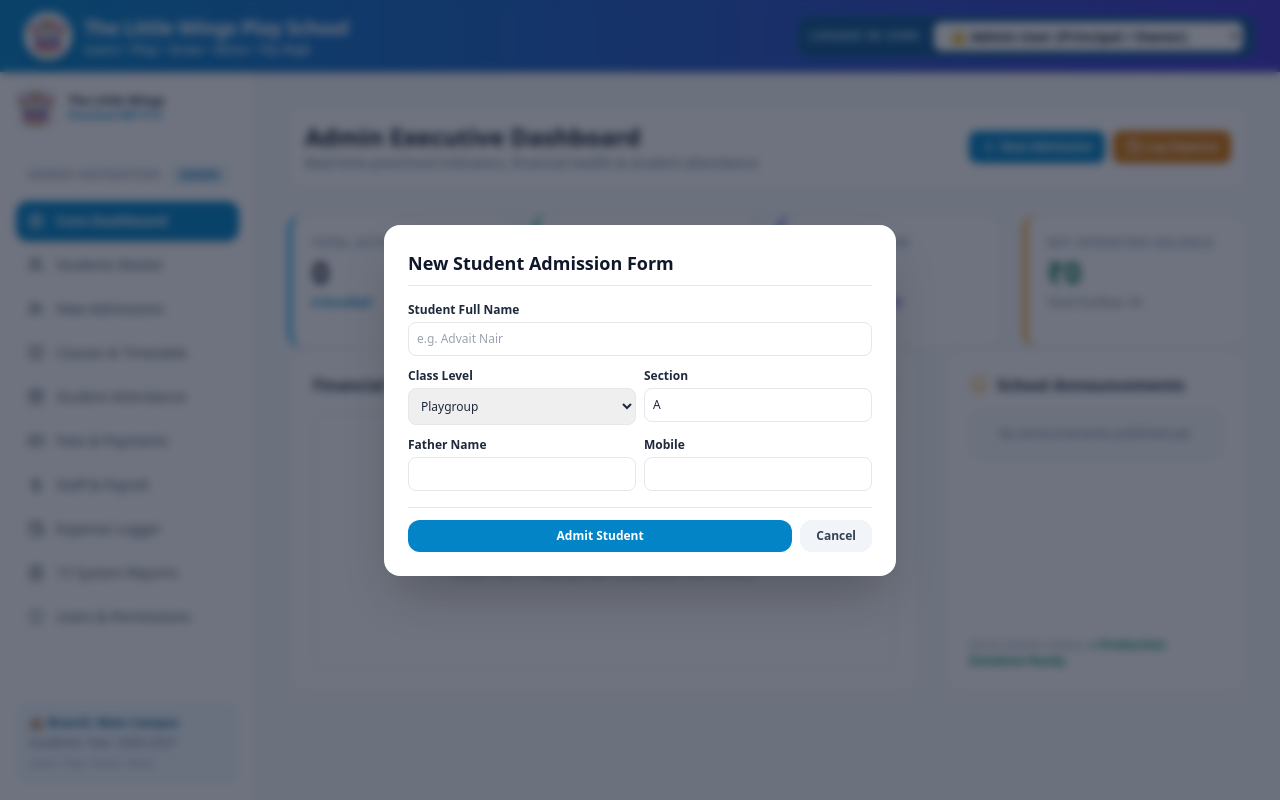
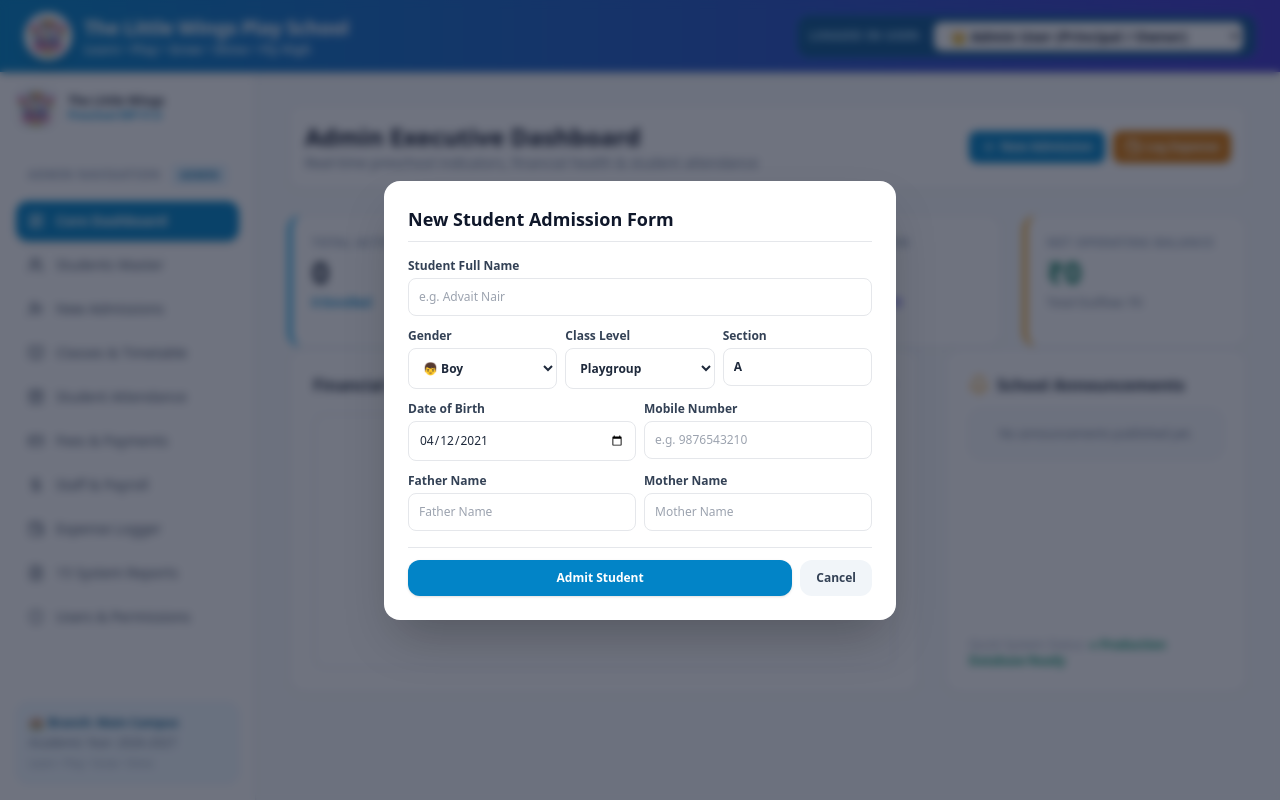
Before and after one commit to TheLittleWingsPlayschool/the_little_wings_dashboard, a website: page index.html in a window 1280 px wide. Both pictures are taken after a click on the button "New Admission". Drawn offline with nearby package versions, Linux system fonts and the light colour scheme.

Commit message:
Added Gender field (Boy/Girl) to New Student Admission modal

```diff
--- a/index.html
+++ b/index.html
@@ -364,10 +364,10 @@
                 <tr>
                   <th class="p-4">Student ID</th>
                   <th class="p-4">Student Name</th>
+                  <th class="p-4">Gender</th>
                   <th class="p-4">Class & Sec</th>
                   <th class="p-4">Parent Details</th>
                   <th class="p-4">Emergency Contact</th>
-                  <th class="p-4">Medical / Pickup Notes</th>
                   <th class="p-4">Status</th>
                 </tr>
               </thead>
@@ -375,11 +375,11 @@
                 ${STUDENTS.length > 0 ? STUDENTS.map(s => `
                   <tr class="hover:bg-slate-50">
                     <td class="p-4 font-mono font-bold text-sky-600">${s.student_id}</td>
-                    <td class="p-4"><p class="font-bold text-slate-900">${s.name}</p><p class="text-xs text-slate-400">DOB: ${s.dob} (${s.gender})</p></td>
+                    <td class="p-4"><p class="font-bold text-slate-900">${s.name}</p><p class="text-xs text-slate-400">DOB: ${s.dob}</p></td>
+                    <td class="p-4"><span class="px-2 py-0.5 rounded text-xs font-bold ${s.gender === 'Boy' ? 'bg-sky-100 text-sky-700' : 'bg-pink-100 text-pink-700'}">${s.gender}</span></td>
                     <td class="p-4 font-semibold text-slate-700">${s.class} - ${s.section}</td>
                     <td class="p-4"><p class="text-xs font-semibold text-slate-800">F: ${s.father}</p><p class="text-xs text-slate-500">M: ${s.mother} (${s.mobile})</p></td>
                     <td class="p-4 font-mono text-xs text-red-600 font-bold">${s.emergency}</td>
-                    <td class="p-4 text-xs text-slate-500"><p><span class="font-bold text-amber-700">Health:</span> ${s.medical}</p><p><span class="font-bold text-sky-700">Pickup:</span> ${s.pickup}</p></td>
                     <td class="p-4"><span class="bg-emerald-100 text-emerald-700 px-2.5 py-1 rounded-full text-xs font-extrabold">Active</span></td>
                   </tr>
                 `).join('') : `
@@ -460,7 +460,7 @@
             <div class="grid grid-cols-1 md:grid-cols-2 lg:grid-cols-3 gap-4">
               ${STUDENTS.map(s => `
                 <div class="p-4 rounded-xl border ${ATTENDANCE[s.id] === 'Present' ? 'bg-emerald-50/50 border-emerald-200' : 'bg-red-50/50 border-red-200'} flex justify-between items-center">
-                  <div><p class="font-bold text-slate-900 text-sm">${s.name}</p><p class="text-xs text-slate-500">${s.class} - ${s.section}</p></div>
+                  <div><p class="font-bold text-slate-900 text-sm">${s.name}</p><p class="text-xs text-slate-500">${s.class} - ${s.section} (${s.gender})</p></div>
                   <select onchange="toggleAttendance('${s.id}', this.value)" class="bg-white border rounded px-2 py-1 text-xs font-bold outline-none">
                     <option value="Present">Present</option>
                     <option value="Absent">Absent</option>
@@ -621,7 +621,7 @@
     }
 
     // =========================================================================
-    // INTERACTIVE ACTIONS & DYNAMIC STUDENT ID GENERATOR (LW-2026-001)
+    // NEW STUDENT ADMISSION MODAL (WITH GENDER FIELD)
     // =========================================================================
 
     function toggleAttendance(studentId, newStatus) {
@@ -639,19 +639,60 @@
       modalContainer.innerHTML = `
         <h3 class="font-bold text-slate-900 text-lg border-b pb-2">New Student Admission Form</h3>
         <div class="space-y-3 text-xs">
-          <div><label class="font-bold">Student Full Name</label><input id="new_name" type="text" class="w-full p-2 border rounded-lg mt-1" placeholder="e.g. Advait Nair"></div>
+          <div>
+            <label class="font-bold text-slate-700">Student Full Name</label>
+            <input id="new_name" type="text" class="w-full p-2.5 border rounded-lg mt-1 outline-none focus:border-sky-500" placeholder="e.g. Advait Nair">
+          </div>
+
+          <div class="grid grid-cols-3 gap-2">
+            <div>
+              <label class="font-bold text-slate-700">Gender</label>
+              <select id="new_gender" class="w-full p-2.5 border rounded-lg mt-1 outline-none focus:border-sky-500 bg-white font-semibold">
+                <option value="Boy">👦 Boy</option>
+                <option value="Girl">👧 Girl</option>
+              </select>
+            </div>
+            <div>
+              <label class="font-bold text-slate-700">Class Level</label>
+              <select id="new_class" class="w-full p-2.5 border rounded-lg mt-1 outline-none focus:border-sky-500 bg-white font-semibold">
+                <option>Playgroup</option>
+                <option>Nursery</option>
+                <option>LKG</option>
+                <option>UKG</option>
+              </select>
+            </div>
+            <div>
+              <label class="font-bold text-slate-700">Section</label>
+              <input id="new_sec" type="text" class="w-full p-2.5 border rounded-lg mt-1 outline-none focus:border-sky-500 font-semibold" value="A">
+            </div>
+          </div>
+
           <div class="grid grid-cols-2 gap-2">
-            <div><label class="font-bold">Class Level</label><select id="new_class" class="w-full p-2 border rounded-lg mt-1"><option>Playgroup</option><option>Nursery</option><option>LKG</option><option>UKG</option></select></div>
-            <div><label class="font-bold">Section</label><input id="new_sec" type="text" class="w-full p-2 border rounded-lg mt-1" value="A"></div>
+            <div>
+              <label class="font-bold text-slate-700">Date of Birth</label>
+              <input id="new_dob" type="date" class="w-full p-2.5 border rounded-lg mt-1 outline-none focus:border-sky-500" value="2021-04-12">
+            </div>
+            <div>
+              <label class="font-bold text-slate-700">Mobile Number</label>
+              <input id="new_mobile" type="text" class="w-full p-2.5 border rounded-lg mt-1 outline-none focus:border-sky-500" placeholder="e.g. 9876543210">
+            </div>
           </div>
+
           <div class="grid grid-cols-2 gap-2">
-            <div><label class="font-bold">Father Name</label><input id="new_father" type="text" class="w-full p-2 border rounded-lg mt-1"></div>
-            <div><label class="font-bold">Mobile</label><input id="new_mobile" type="text" class="w-full p-2 border rounded-lg mt-1"></div>
+            <div>
+              <label class="font-bold text-slate-700">Father Name</label>
+              <input id="new_father" type="text" class="w-full p-2.5 border rounded-lg mt-1 outline-none focus:border-sky-500" placeholder="Father Name">
+            </div>
+            <div>
+              <label class="font-bold text-slate-700">Mother Name</label>
+              <input id="new_mother" type="text" class="w-full p-2.5 border rounded-lg mt-1 outline-none focus:border-sky-500" placeholder="Mother Name">
+            </div>
           </div>
         </div>
+
         <div class="flex space-x-2 pt-3 border-t">
-          <button onclick="saveNewStudent()" class="flex-1 bg-sky-600 text-white py-2 rounded-xl font-bold text-xs">Admit Student</button>
-          <button onclick="closeModal()" class="px-4 bg-slate-100 text-slate-700 py-2 rounded-xl font-bold text-xs">Cancel</button>
+          <button onclick="saveNewStudent()" class="flex-1 bg-sky-600 hover:bg-sky-700 text-white py-2.5 rounded-xl font-bold text-xs shadow">Admit Student</button>
+          <button onclick="closeModal()" class="px-4 bg-slate-100 text-slate-700 py-2.5 rounded-xl font-bold text-xs hover:bg-slate-200">Cancel</button>
         </div>
       `;
       modalOverlay.classList.remove('hidden');
@@ -660,20 +701,22 @@
 
     function saveNewStudent() {
       const name = document.getElementById('new_name').value || 'New Student';
+      const gender = document.getElementById('new_gender').value || 'Boy';
       const className = document.getElementById('new_class').value;
       const section = document.getElementById('new_sec').value;
-      const father = document.getElementById('new_father').value || 'Parent';
-      const mobile = document.getElementById('new_mobile').value || '9900000000';
+      const dob = document.getElementById('new_dob').value || '2021-04-12';
+      const father = document.getElementById('new_father').value || 'Father';
+      const mother = document.getElementById('new_mother').value || 'Mother';
+      const mobile = document.getElementById('new_mobile').value || '9876543210';
 
-      // DYNAMIC STUDENT ID GENERATION (Format: LW-2026-001)
       const currentYear = new Date().getFullYear(); // 2026
-      const seqNum = String(STUDENTS.length + 1).padStart(3, '0'); // 001, 002, 003...
+      const seqNum = String(STUDENTS.length + 1).padStart(3, '0'); // 001, 002...
       const student_id = `LW-${currentYear}-${seqNum}`;
       const newId = 's' + (STUDENTS.length + 1);
 
       STUDENTS.push({
-        id: newId, student_id, name, class: className, section, dob: '2021-01-01', gender: 'Boy', status: 'Active',
-        father, mother: 'Mother', mobile, emergency: mobile, address: 'Campus Enclave', medical: 'None', pickup: 'Parents'
+        id: newId, student_id, name, class: className, section, dob, gender, status: 'Active',
+        father, mother, mobile, emergency: mobile, address: 'Campus Enclave', medical: 'None', pickup: 'Parents'
       });
 
       ATTENDANCE[newId] = 'Present';
```
